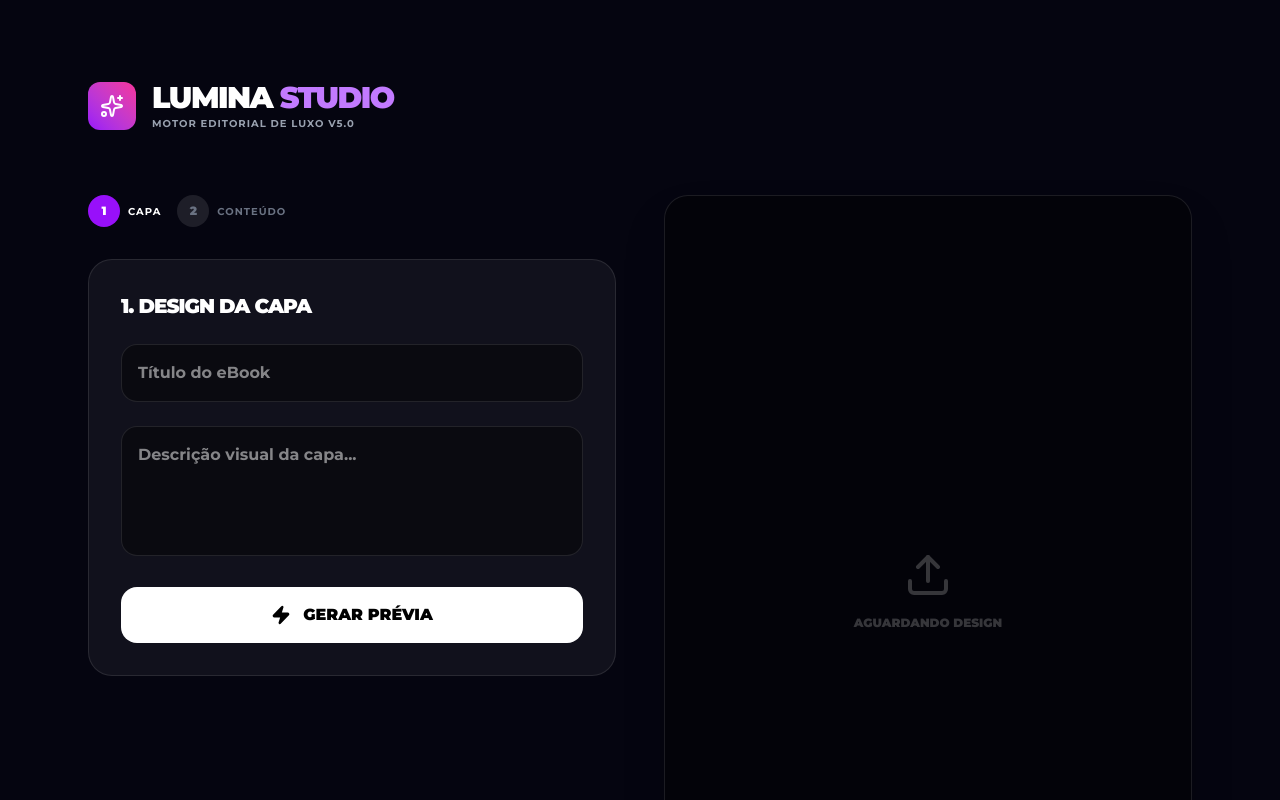
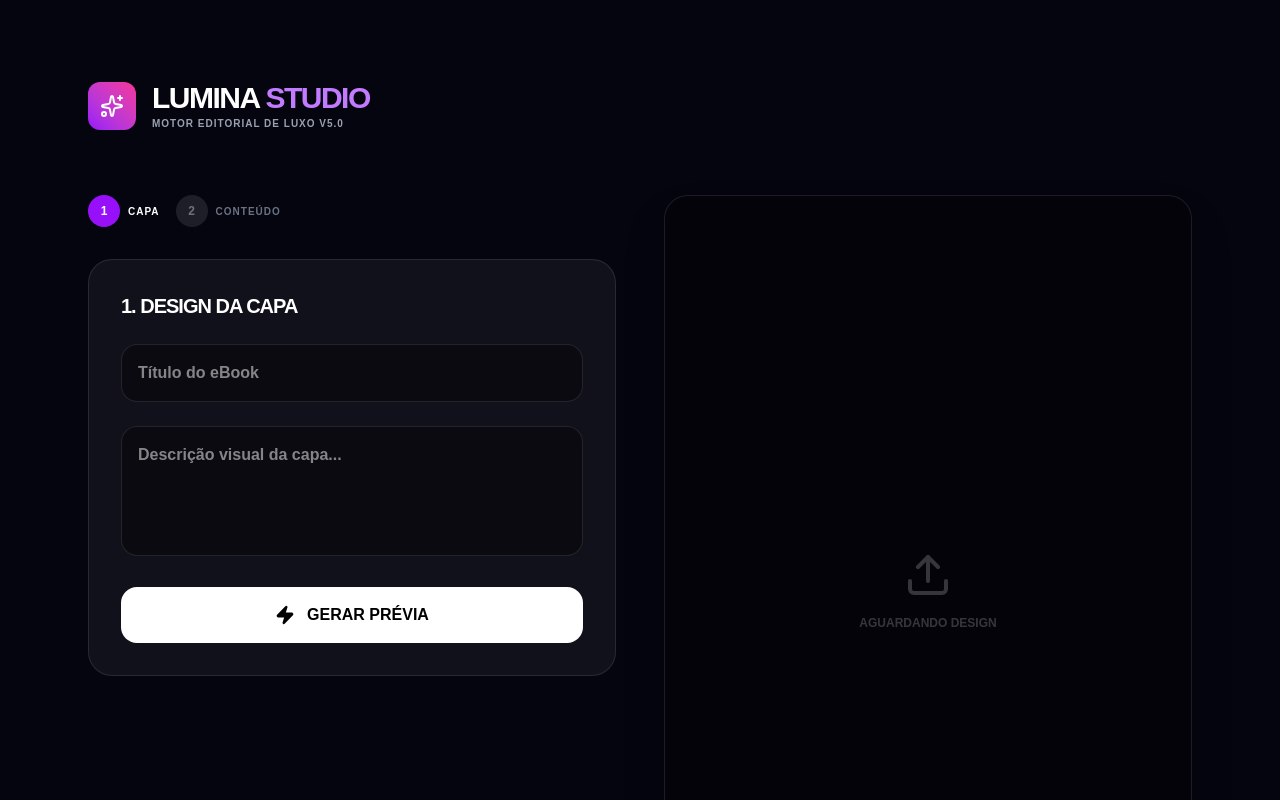
Before and after one commit to cerinowski/luminabook, a Next.js app: page / in a window 1280 px wide. Shown: the top 800 px of the page. Built offline with nearby package versions, Linux system fonts and the light colour scheme.

Commit message:
fix: resolve build failures by correcting library versions and layout structure

```diff
--- a/package.json
+++ b/package.json
@@ -16,7 +16,7 @@
   "dependencies": {
     "@google/generative-ai": "^0.24.1",
     "@supabase/supabase-js": "^2.99.2",
-    "@tailwindcss/postcss": "^4.2.1",
+    "@tailwindcss/postcss": "^4.0.0",
     "autoprefixer": "^10.4.27",
     "clsx": "^2.1.1",
     "framer-motion": "^12.38.0",
@@ -27,7 +27,7 @@
     "react": "^19.2.4",
     "react-dom": "^19.2.4",
     "tailwind-merge": "^3.5.0",
-    "tailwindcss": "^4.2.1"
+    "tailwindcss": "^4.0.0"
   },
   "devDependencies": {
     "@types/node": "^25.5.0",
--- a/src/app/globals.css
+++ b/src/app/globals.css
@@ -1,21 +1,15 @@
 @import "tailwindcss";
-
-@theme {
-    --color-background: #0b0a15;
-    --color-foreground: #ffffff;
-    --color-primary: #E93DE5;
-    --color-secondary: #5B33F5;
-}
+@import url('https://fonts.googleapis.com/css2?family=Playfair+Display:wght@700;900&family=Montserrat:wght@400;700;900&display=swap');
 
 :root {
-    --background: #0b0a15;
+    --background: #050510;
     --foreground: #ffffff;
 }
 
 body {
     background: var(--background);
     color: var(--foreground);
-    font-family: 'Inter', sans-serif;
+    font-family: 'Montserrat', sans-serif;
     overflow-x: hidden;
 }
 
--- a/src/app/page.tsx
+++ b/src/app/page.tsx
@@ -296,8 +296,6 @@
 
     return (
         <main className="min-h-screen flex flex-col pt-20 pb-40 bg-[#050510] text-white overflow-x-hidden">
-            <style jsx global>{` @import url('${GOOGLE_FONTS_URL}'); body { font-family: 'Montserrat', sans-serif; background: #050510; } `}</style>
-
             <div className="max-w-6xl mx-auto px-6 w-full relative z-10">
                 <div className="flex flex-col md:flex-row justify-between items-center gap-8 mb-16">
                     <div className="flex items-center gap-4">
```
